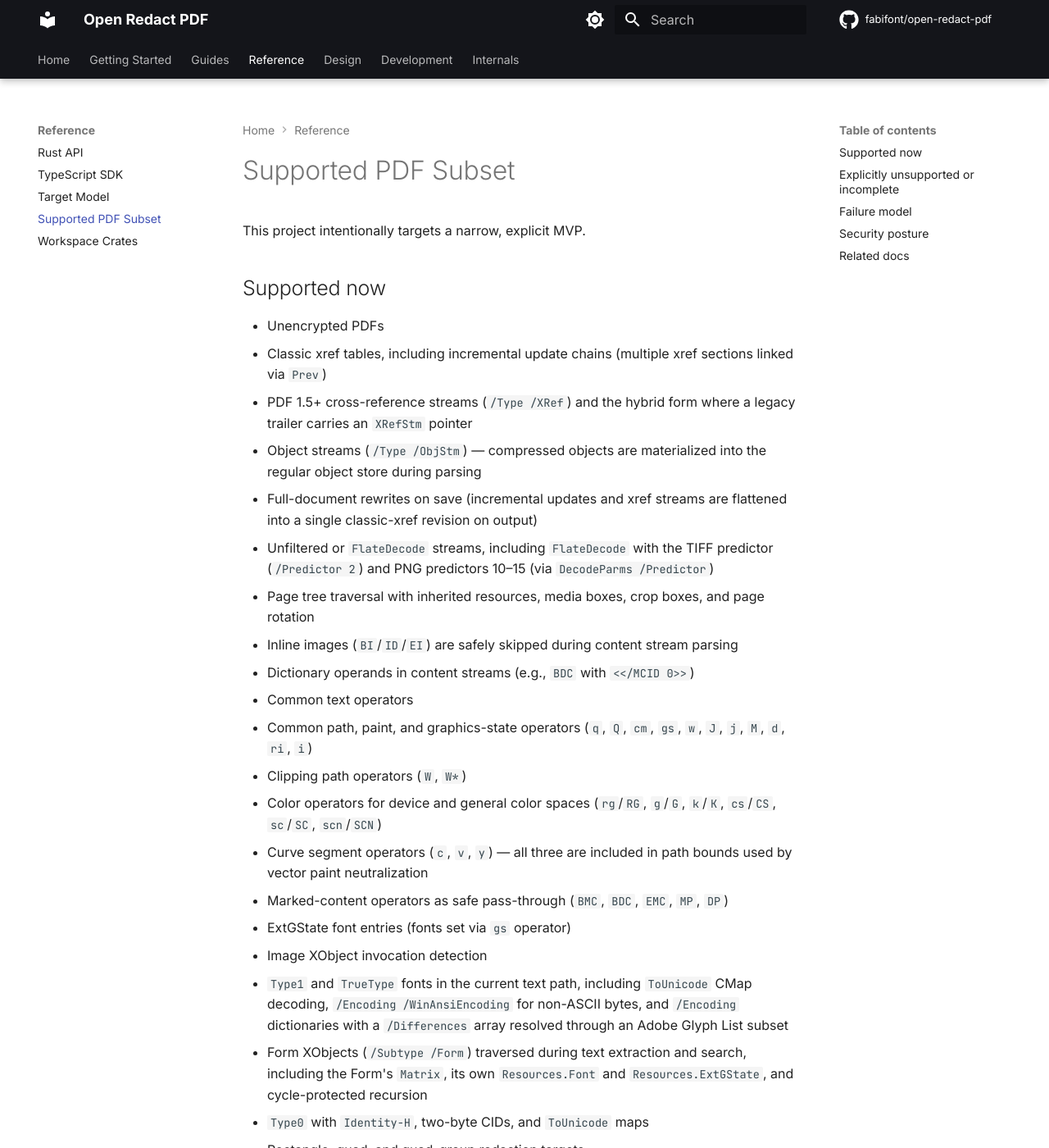
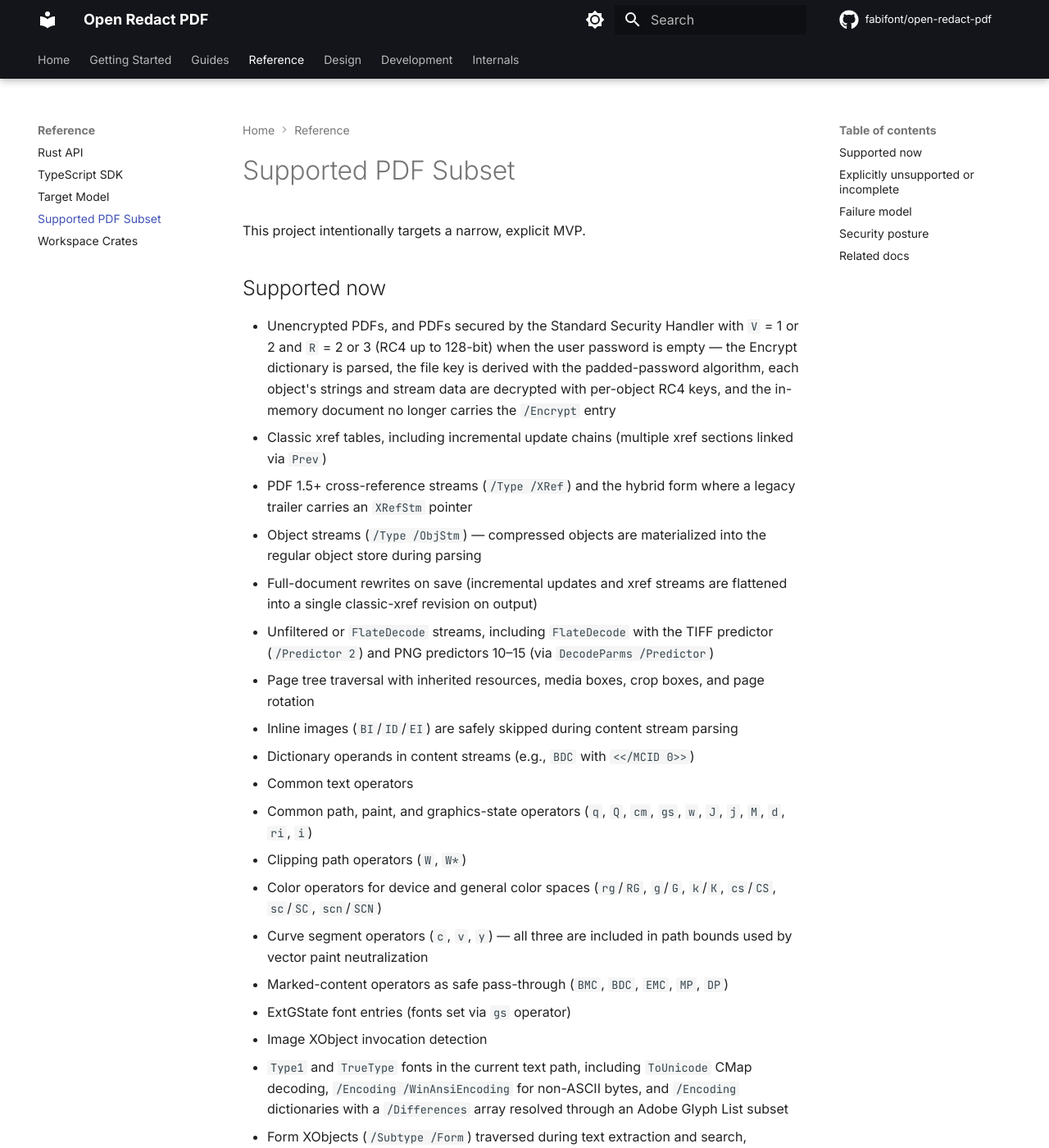
Before and after one commit to fabifont/open-redact-pdf, an MkDocs documentation site: the page built from docs/reference/supported-subset.md, in a window 1280 px wide and 1400 px high. Shown: the whole window at 82% size. Built offline with MkDocs 1.6.1 and Material for MkDocs 9.7.7, drawn with Linux system fonts in a browser that asks for light colours; comment, search, counter and statistics services are not loaded; some of the changed text lies outside the part shown.

Commit message:
docs: document RC4 empty-password decryption support
- .gitignore picks up /marzo.pdf, the third local sample PDF that must
  stay off crates.io / npm / git. It's encrypted with V=2 R=3 and was
  the driver for the new code.
- supported-subset: RC4 empty-password decryption moves into the
  "Supported now" list; the "Encrypted PDFs" unsupported bullet is
  narrowed to "non-empty passwords and V ≥ 4 / AES / public-key".
- roadmap: Standard Security Handler (V=1/2, R=2/3, RC4, empty
  password) appears under "Implemented MVP"; the "parse encrypted
  pdfs" priority is restated as the follow-up work (user passwords,
  AES, public-key).
- index.md: front-door MVP scope rewritten to say "plus Standard
  Security Handler decryption".
- 13-limitations: the "no encrypted PDFs" bullet is replaced with the
  precise boundary we actually enforce; the future-improvements list
  now calls out the three remaining extensions.

```diff
--- a/docs/reference/supported-subset.md
+++ b/docs/reference/supported-subset.md
@@ -8,7 +8,7 @@
 
 ## Supported now
 
-- Unencrypted PDFs
+- Unencrypted PDFs, and PDFs secured by the Standard Security Handler with `V` = 1 or 2 and `R` = 2 or 3 (RC4 up to 128-bit) when the user password is empty — the Encrypt dictionary is parsed, the file key is derived with the padded-password algorithm, each object's strings and stream data are decrypted with per-object RC4 keys, and the in-memory document no longer carries the `/Encrypt` entry
 - Classic xref tables, including incremental update chains (multiple xref sections linked via `Prev`)
 - PDF 1.5+ cross-reference streams (`/Type /XRef`) and the hybrid form where a legacy trailer carries an `XRefStm` pointer
 - Object streams (`/Type /ObjStm`) — compressed objects are materialized into the regular object store during parsing
@@ -36,7 +36,8 @@
 
 ## Explicitly unsupported or incomplete
 
-- Encrypted PDFs
+- Encrypted PDFs that require a non-empty user password, or that use Standard Security Handler V ≥ 3 (AES) — empty-password RC4 (V = 1/2, R = 2/3) is the only supported configuration today
+- Public-key encryption handlers
 - Incremental update preservation (output is always a flat rewrite; xref streams are rewritten as a classic xref table)
 - Full redaction of text, vector paint, and Image XObject invocations inside Form XObjects via copy-on-write. Each Form whose `BBox × Matrix × CTM` intersects a target is cloned per page; the copy's content stream is rewritten to strip the targeted glyphs, neutralize any vector paint operator that falls under a target, and replace intersecting Image `Do` invocations with `n`. Nested Forms are handled recursively up to depth 8, with each outer Form's `Resources.XObject` repointed at the redacted inner copy; other pages that share the original Forms are left untouched.
 - Redaction of documents whose catalog has `/OCProperties` with any layer off in the default configuration, or with `/BaseState /OFF`/`/Unchanged` — the engine rejects these up front because hidden-layer content would otherwise survive the redaction
```
Also changed, not shown: docs/index.md (+1 -1 lines), docs/internals/13-limitations.md (+2 -2 lines), docs/roadmap.md (+2 -1 lines), 1 other file.
